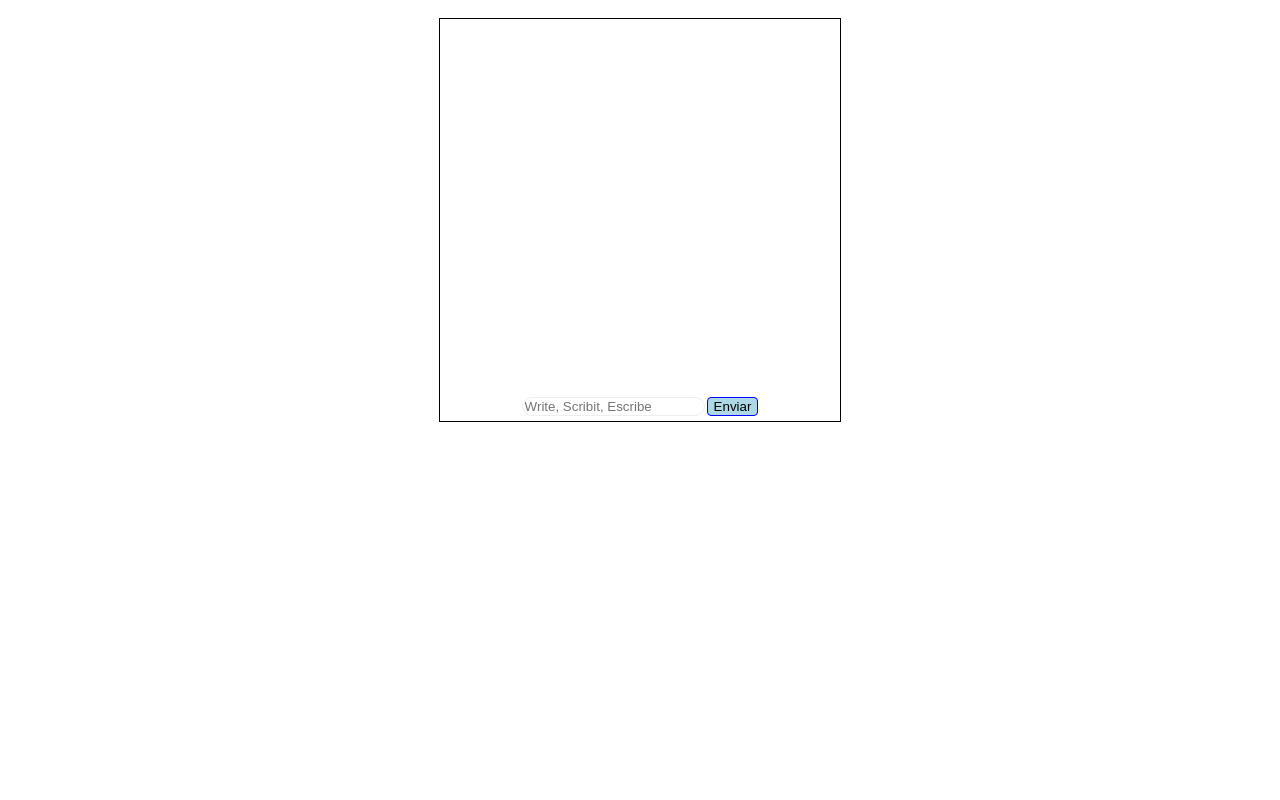
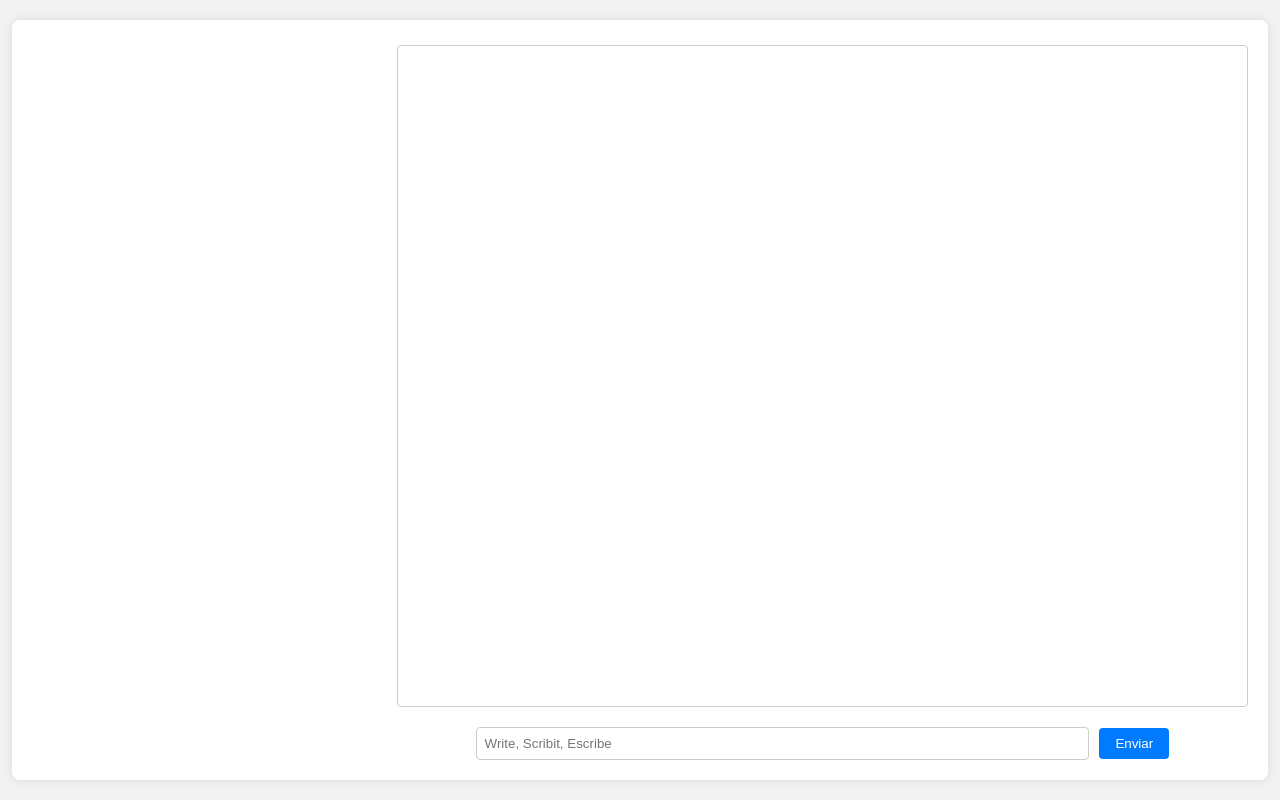
Before and after one commit to JulianGonzalezLopez/loquor, a plain HTML site: page loquor_frontend/index.html in a window 1280 px wide. Drawn offline with nearby package versions, Linux system fonts and the light colour scheme; no server answers.

Commit message:
cambios en el estilo de la pagina

```diff
--- a/loquor_backend/index.js
+++ b/loquor_backend/index.js
@@ -4,6 +4,7 @@ const logger = require("morgan"); //Traza de requests
 const path = require("path"); //Resolucion de paths
 const socket = require("socket.io"); //
 const http = require("http");
+
 
 //CONSTANTS
 const port = process.env.PORT ?? 3000;
--- a/loquor_backend/package.json
+++ b/loquor_backend/package.json
@@ -12,6 +12,7 @@
   "dependencies": {
     "express": "4.18.2",
     "morgan": "1.10.0",
+    "mysql": "^2.18.1",
     "socket.io": "4.7.2"
   }
 }
--- a/loquor_frontend/index.html
+++ b/loquor_frontend/index.html
@@ -6,60 +6,96 @@
     <title>Loquor</title>
     <script src="/socket.io/socket.io.js"></script>
     <style>
-        body{
-            margin:0;
+        body {
+            font-family: Arial, sans-serif;
+            margin: 0;
+            padding: 0;
             display: flex;
-            flex-direction: column;
-            justify-content: start;
+            justify-content: center;
             align-items: center;
             height: 100vh;
             width: 100vw;
+            background-color: #f2f2f2;
         }
-        #chat{
-            border: 1px solid black;
-            padding: 100px;
-            width: 200px;
+
+        main {
+            width: 95%;
+            height: 90%;
+            display: grid;
+            grid-template-columns: 30% 70%;
+            grid-template-rows: 1fr;
+            grid-column-gap: 0px;
+            grid-row-gap: 0px;
+            background-color: #fff;
+            border-radius: 8px;
+            box-shadow: 0 0 10px rgba(0, 0, 0, 0.1);
+            padding: 20px;
+
+        }
+
+        /* Estilos para la sección de chat */
+        #chat {
+            text-align: center;
+            grid-area: 1 / 2 / 2 / 3;
             height: 100%;
             position: relative;
+            display: flex;
+            flex-direction: column;
         }
 
-        #form{
-            position: absolute;
-            bottom: 5px;
-            left: 0;
-            right: 0;
+        #messages {
+            list-style: none;
+            padding: 0;
+            margin: 0;
+            text-align: left;
+            flex: 1;
+            overflow-y: scroll;
+            border: 1px solid #ccc;
+            border-radius: 4px;
+        }
+
+        #messages:nth-child(1){
+            margin-top: 5px;
+        }
+
+        .msg{
+            width: fit-content;
+            margin-left: 5px;
+        }
+
+        #form {
             display: flex;
             justify-content: center;
             align-items: center;
-
+            margin-top: 20px;
         }
 
-        #input{
-            border-radius: 9999px;
-            border: 1px solid #eee;
+        #input {
+            padding: 8px;
+            margin-right: 10px;
+            border-radius: 4px;
+            border: 1px solid #ccc;
+            width: 70%;
         }
-        #send-btn{
-            margin-left: 2px;
+
+        #send-btn {
+            padding: 8px 16px;
             border-radius: 4px;
-            border: 1px solid blue;
-            background-color: lightblue;
+            border: none;
+            background-color: #007bff;
+            color: #fff;
+            cursor: pointer;
+            transition: background-color 0.3s ease;
         }
-        #messages{
-            list-style-type:none;
-            margin: 0;
-            padding: 0;
+
+        #send-btn:hover {
+            background-color: #0056b3;
         }
-        #messages > li:nth-child(odd){
-           background-color: red;
-        }
+
     </style>
 </head>
 <body>
-    <header>
-        <img src="/loquor_frontend/images/logo-grande.jpg" alt="">
-    </header>
     <main>
-
         <section id="chat">
             <ul id="messages">
 
@@ -70,6 +106,7 @@
             </form>
         </section>
     </main>
+
     <script>
         const socket = io(); //We don't require to specify the url due to the fact that it realices that the server has 1 active
         const form = document.getElementById("form");
@@ -87,6 +124,7 @@
         socket.on("chat message", (msg)=>{
             let message = document.createElement("li");
             message.innerText = msg;
+            message.classList.add("msg");
             messages.appendChild(message);
         })
     </script>
```
Also changed, not shown: loquor_backend/db_connection.js (added, +22 -0 lines), readme.md (added), 1 other file.
